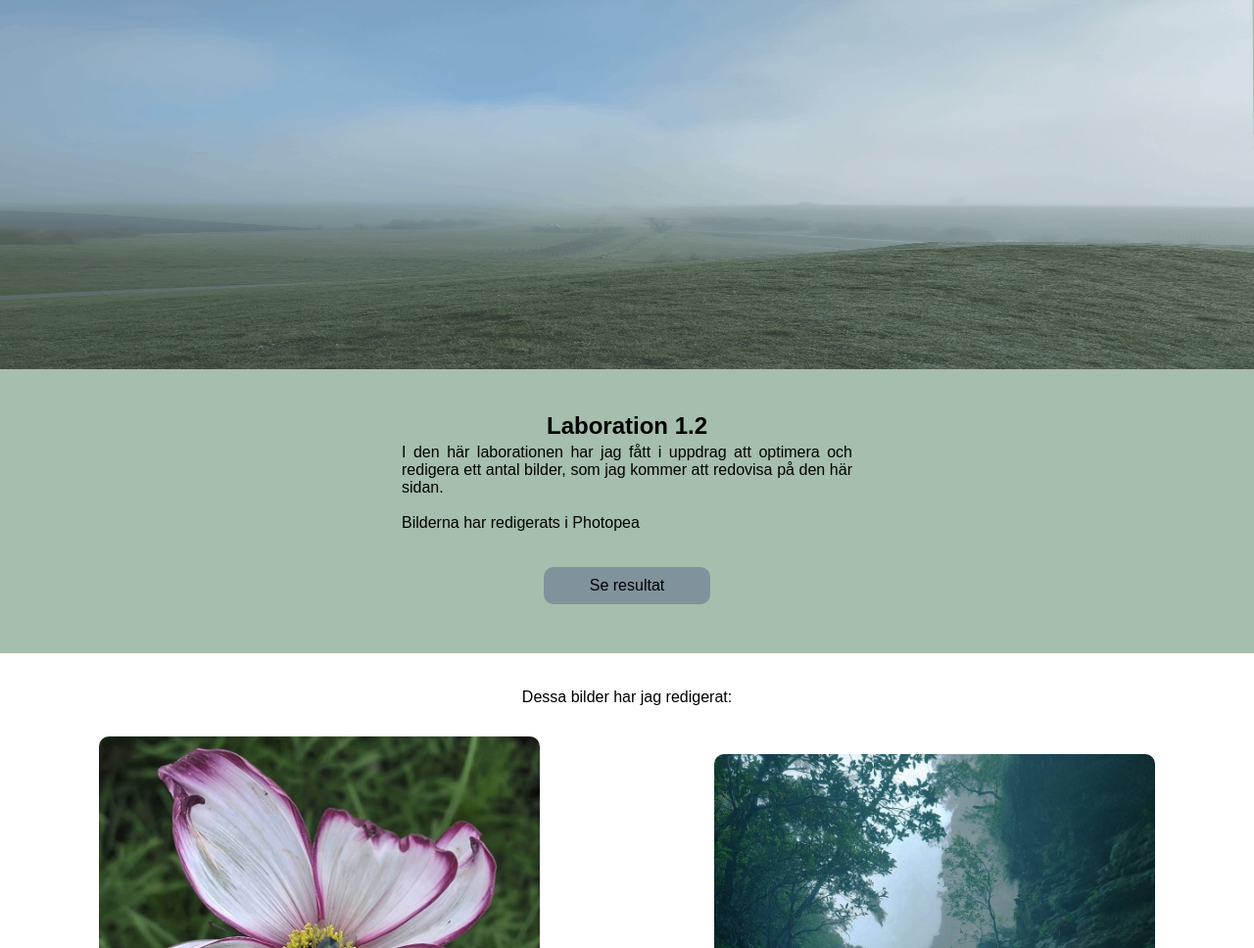
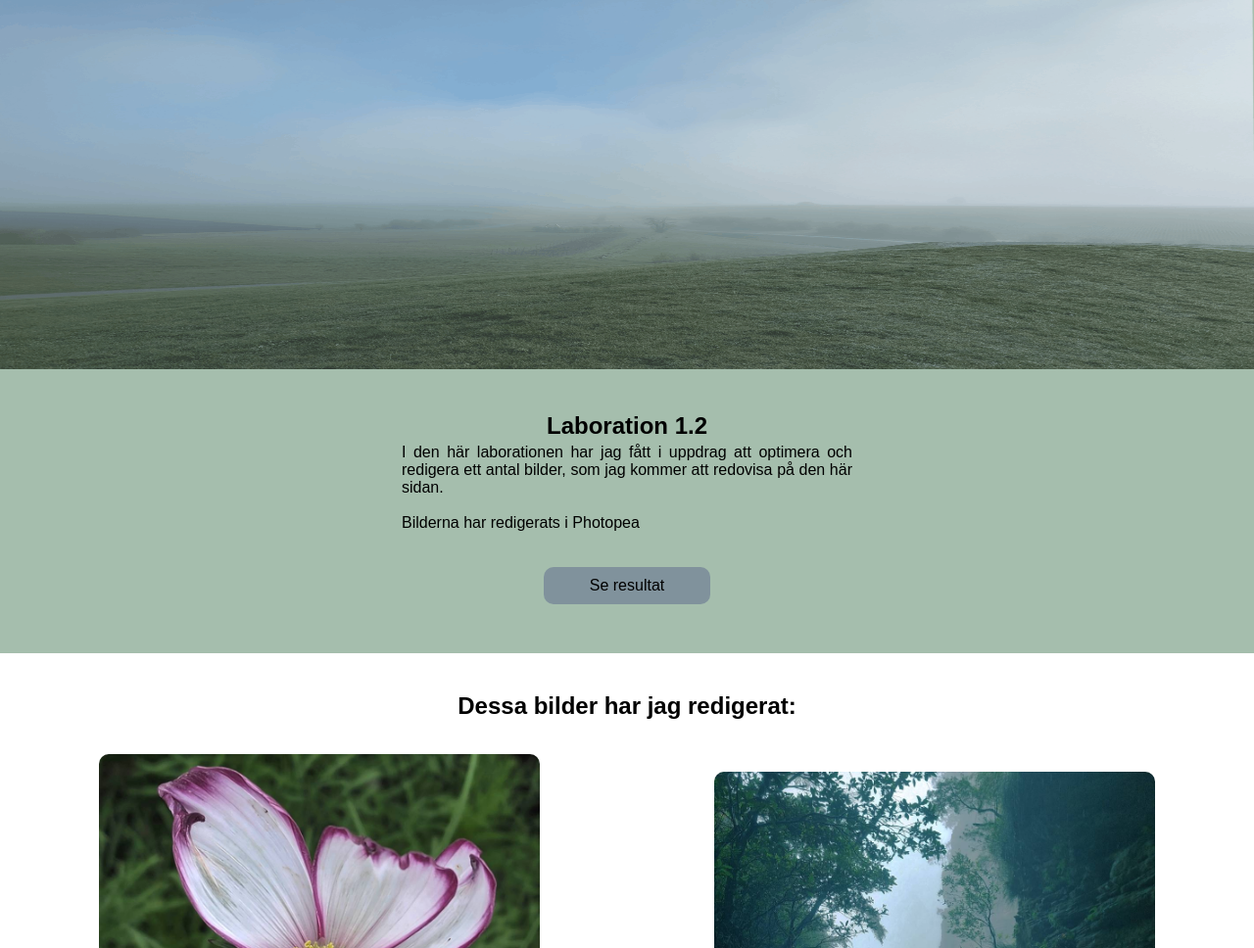
Before and after one commit to fridaternstrom-jpg/Lab-1.2, a plain HTML site: page index.html in a window 1280 px wide. Shown: the part 132-1100 px from the top of the page at 98% size. Drawn offline with Linux system fonts and the light colour scheme.

Commit message:
Corrected a space missing

```diff
--- a/css/styles.css
+++ b/css/styles.css
@@ -149,7 +149,7 @@ main {
     max-width: 450px;
 }
 
-#preshow p {
+#preshow h2 {
     grid-column: 1/3;
     justify-self: center;
 }
--- a/index.html
+++ b/index.html
@@ -20,7 +20,7 @@
 
 <body>
     <header>
-        <a href="index.html"class="logoarea"><img id="logonav" src="images/logo.svg" alt="logo med eklöv och initialerna F,T"></a>
+        <a href="index.html" class="logoarea"><img id="logonav" src="images/logo.svg" alt="logo med eklöv och initialerna F,T"></a>
         <nav>
             <ul>
                     <li class="linkarea"><a href="index.html"><i class="fa-solid fa-house"></i>Hem</a></li>
@@ -46,7 +46,7 @@
             <a href="images.html" class="imgbutton">Se resultat</a>
         </section>
         <section id="preshow">
-            <p>Dessa bilder har jag redigerat:</p>
+            <h2>Dessa bilder har jag redigerat:</h2>
             <img class="preshowimg" src="images/bildserie006.jpg" alt="grön fluga sitter mitt i en blomma">
             <img class="preshowimg" src="images/bildserie017.jpg" alt="vy över flod och berg i djungel">
             <img class="preshowimg" src="images/bildserie001.jpg" alt="två rosa blommor med en berg i bakgrunden">
```
